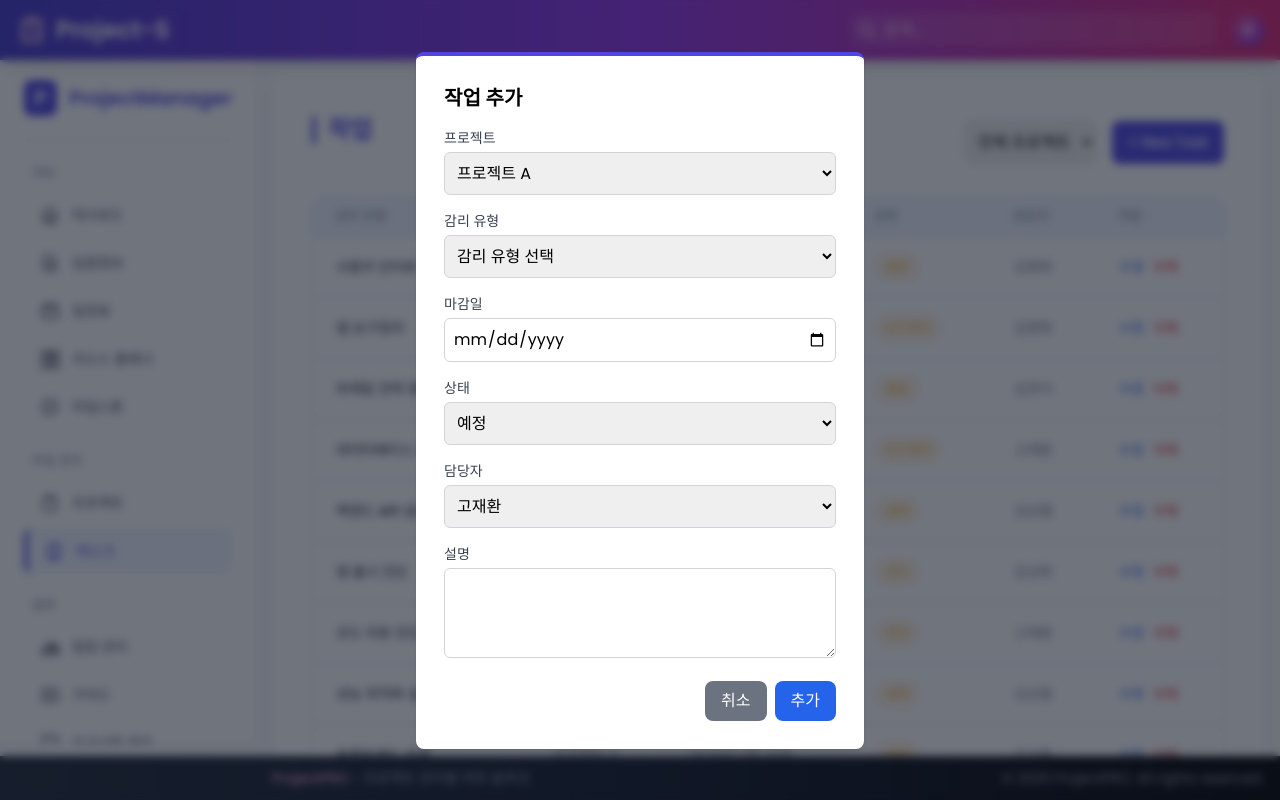
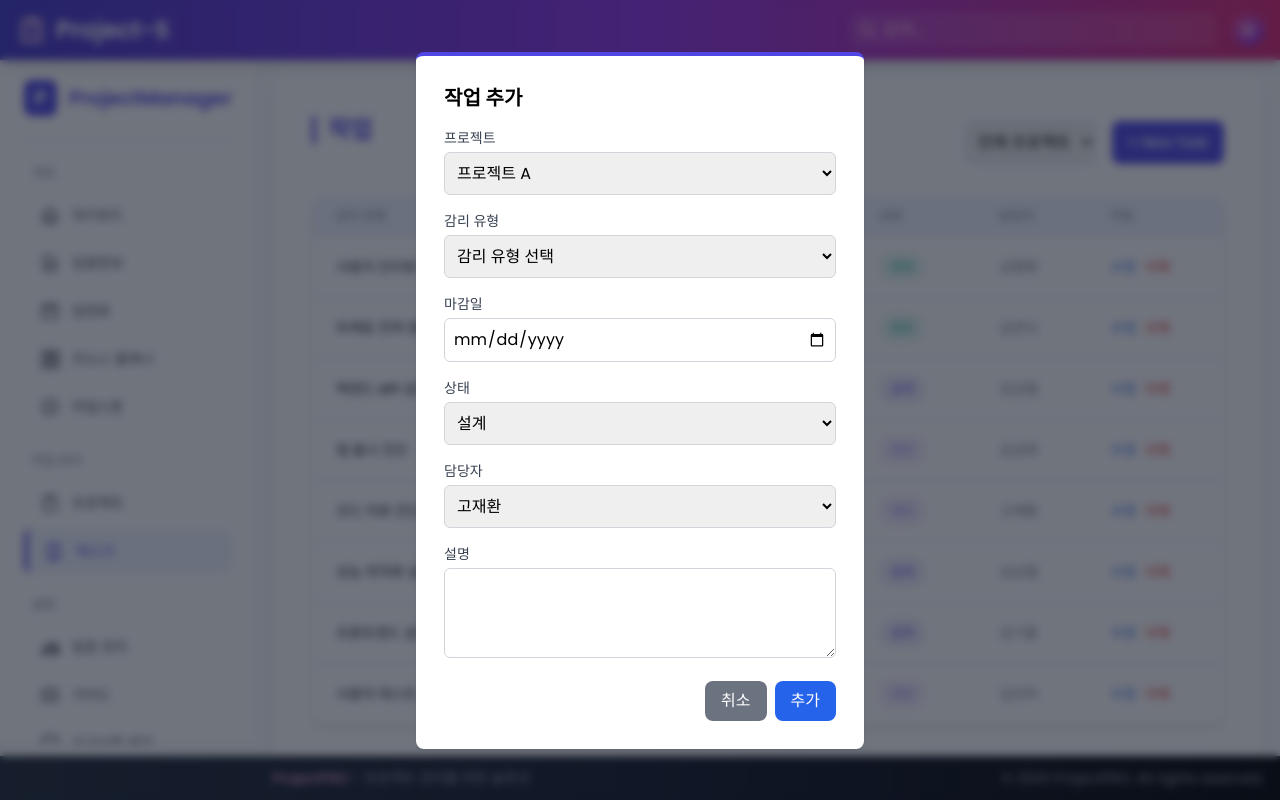
Before and after one commit to jeonck/Project-S1, a React (Vite) app: page /#/tasks in a window 1280 px wide. Both pictures are taken after a click on the button "+ New Task". Shown: the top 800 px of the page. Built offline with nearby package versions, Linux system fonts and the light colour scheme.

Commit message:
feat: Hide '요구정의' status from task display and forms

```diff
--- a/src/components/StatusBadge.jsx
+++ b/src/components/StatusBadge.jsx
@@ -1,14 +1,22 @@
 const StatusBadge = ({ status }) => {
   const getStatusClass = (status) => {
-    const statusClasses = {
-      '예정': 'status-planned',
-      '계획': 'status-planned',
-      '진행중': 'status-progress',
-      '진행 중': 'status-progress',
-      '완료': 'status-completed',
-    };
-    return statusClasses[status] || 'status-planned'; // Default to 'planned' if status is not found
+    switch (status) {
+      case '설계':
+        return 'status-progress';
+      case '종료':
+        return 'status-completed';
+      case '진단':
+        return 'status-diagnosis';
+      case '요구정의':
+        return ''; // '요구정의' 상태는 표시하지 않음
+      default:
+        return ''; // 알 수 없는 상태도 표시하지 않음
+    }
   };
+
+  if (status === '요구정의') {
+    return null; // '요구정의' 상태일 때는 아무것도 렌더링하지 않음
+  }
 
   return <span className={getStatusClass(status)}>{status}</span>;
 };
--- a/src/pages/Tasks.jsx
+++ b/src/pages/Tasks.jsx
@@ -13,7 +13,7 @@ const Tasks = () => {
     name: '',
     project: '',
     dueDate: '',
-    status: '예정',
+    status: '설계',
     assignee: '',
     description: '',
   });
@@ -36,7 +36,7 @@ const Tasks = () => {
         name: '',
         project: selectedProject === '전체' ? (projects.length > 0 ? projects[0].name : '') : selectedProject,
         dueDate: '',
-        status: '예정',
+        status: '설계',
         assignee: teamMembers.length > 0 ? teamMembers[0].name : '',
         description: '',
       });
@@ -75,8 +75,9 @@ const Tasks = () => {
     }
   };
 
-  // 프로젝트별 필터링 및 마감일 정렬
+  // 프로젝트별 필터링 및 마감일 정렬 (요구정의 상태 제외)
   const filteredTasks = tasks
+    .filter(task => task.status !== '요구정의') // '요구정의' 상태의 태스크는 표시하지 않음
     .filter(task => selectedProject === '전체' || task.project === selectedProject)
     .sort((a, b) => new Date(a.dueDate) - new Date(b.dueDate));
 
@@ -242,10 +243,9 @@ const Tasks = () => {
               className="w-full border border-gray-300 p-2 rounded-md focus:border-blue-600 focus:outline-none"
               required
             >
-              <option value="예정">예정</option>
-              <option value="계획">계획</option>
-              <option value="진행중">진행중</option>
-              <option value="완료">완료</option>
+              <option value="설계">설계</option>
+              <option value="종료">종료</option>
+              <option value="진단">진단</option>
             </select>
           </div>
           <div className="mb-4">
```
